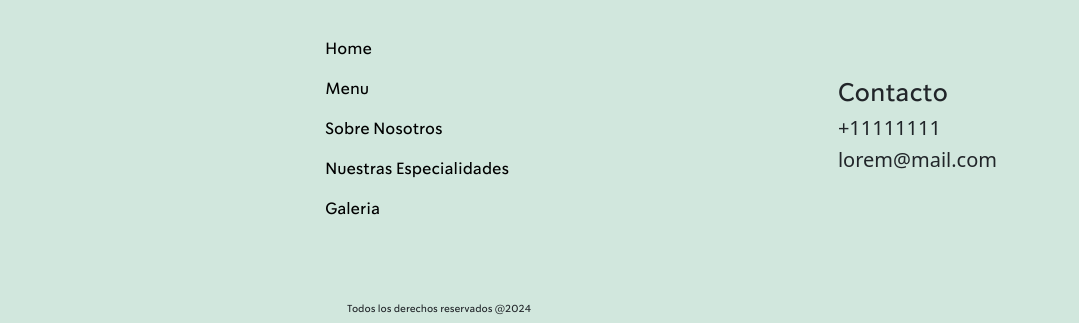
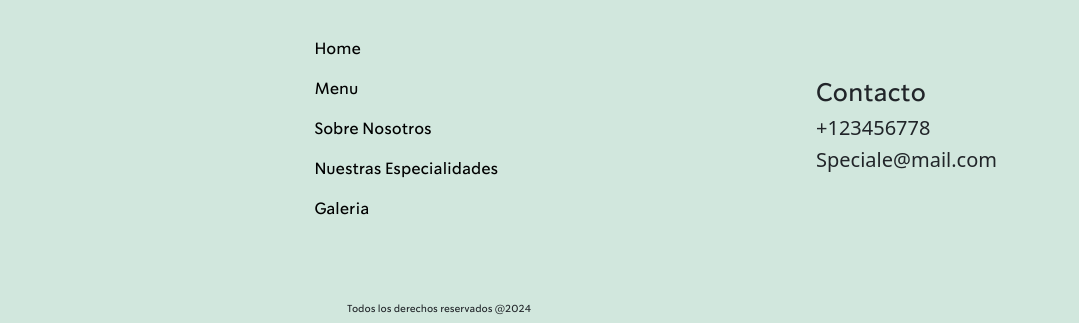
Before and after one commit to CamilaMartinez6/Speciale-Proyecto-Final, a website: page pages/menu.html in a window 1280 px wide. Shown: the part 4232-4555 px from the top of the page, 201-1280 px from the left. Drawn offline with nearby package versions, Linux system fonts and the light colour scheme.

Commit message:
cambios contacto footer

```diff
--- a/pages/menu.html
+++ b/pages/menu.html
@@ -263,8 +263,8 @@
             </nav>
             <div class=" contacto-container">
                 <h4 class="titulo-contacto">Contacto</h4>
-                <h5>+11111111</h5>
-                <h5>lorem@mail.com</h5>
+                <h5>+123456778</h5>
+                <h5>Speciale@mail.com</h5>
             </div>
         </div>
         <h6 class="derechos">Todos los derechos reservados @2024</h6>
```
